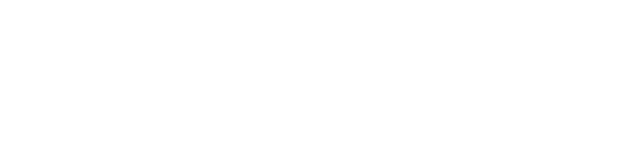
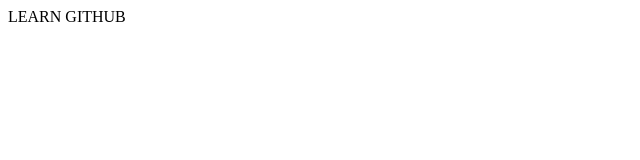
Before and after one commit to AnjaliOmkar/project2, a plain HTML site: page index.html in a window 1280 px wide. Shown: the whole page, without its empty margins (0-640 px from the left). Drawn offline with Linux system fonts and the light colour scheme.

Commit message:
third change

```diff
--- a/index.html
+++ b/index.html
@@ -7,5 +7,7 @@
  </head>
  <body>
 
+ LEARN GITHUB
+
  </body>
  </html>
```
